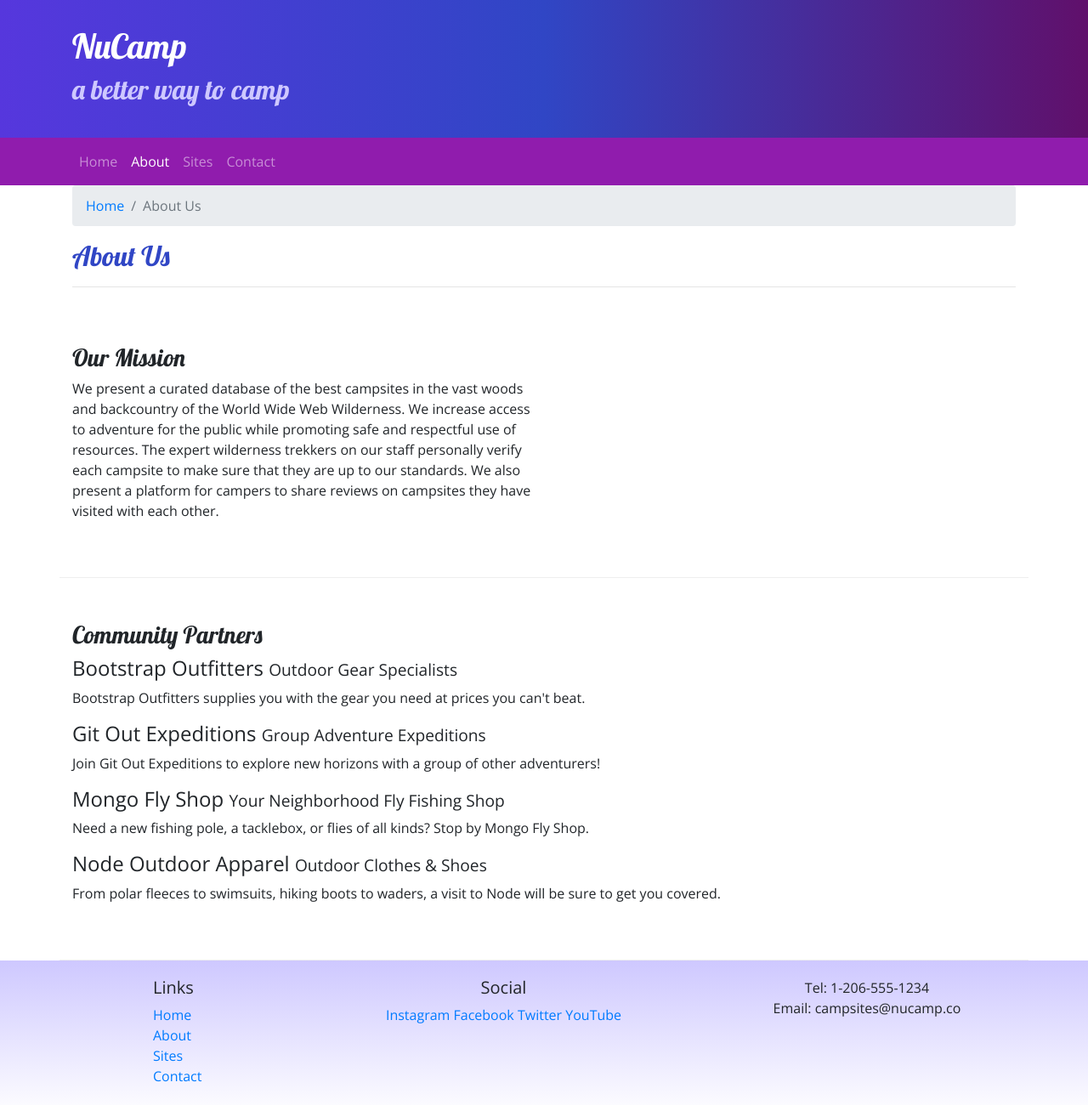
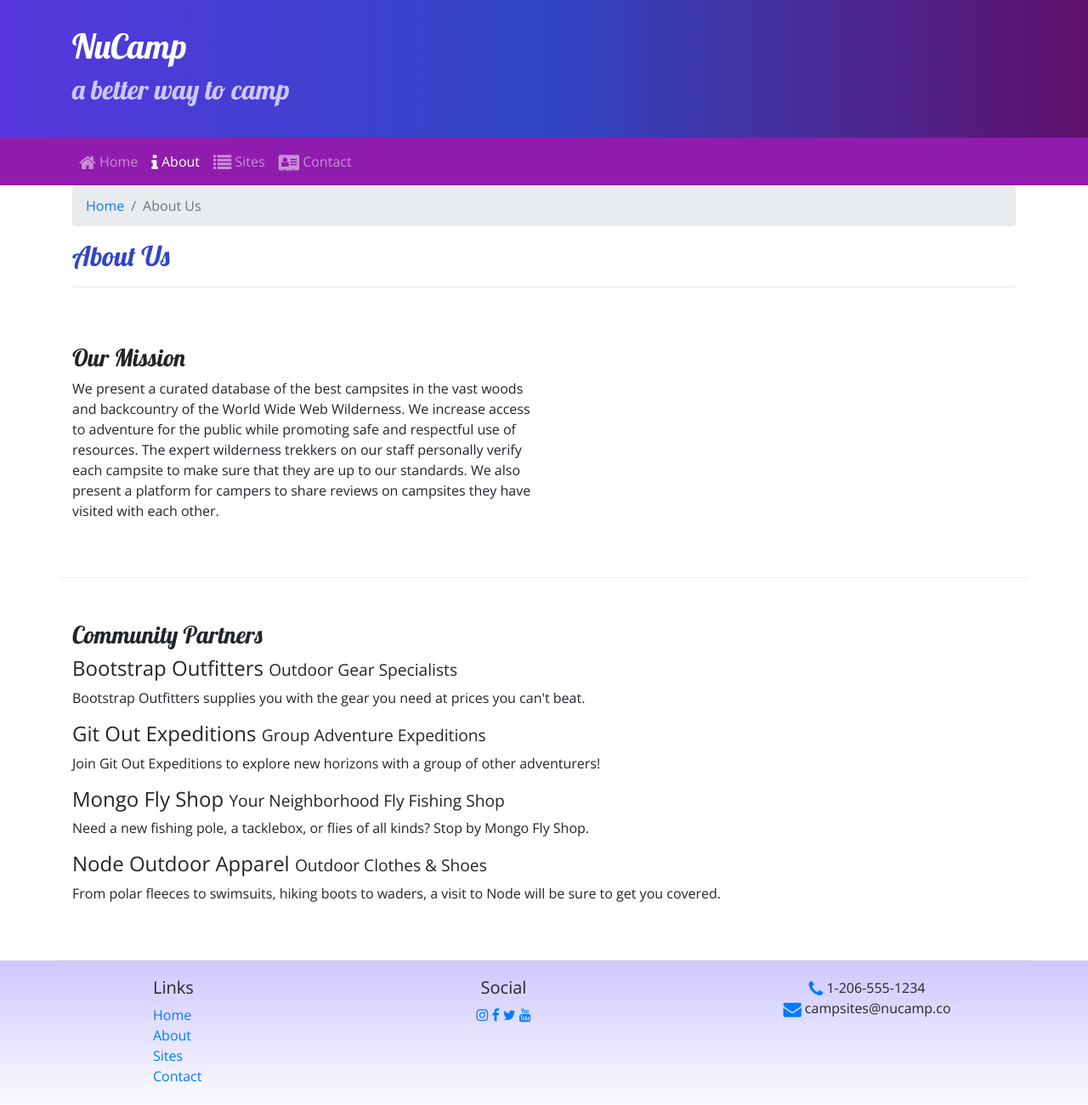
Before and after one commit to InAvision76/bootstrap-nucampsite, a website: page aboutus.html in a window 1280 px wide. Shown: the whole page at 85% size. Drawn offline with nearby package versions, Linux system fonts and the light colour scheme.

Commit message:
Installs and use the Font Awesome Icons
* installs font-awesome@4.7.0
* updates the navbar's and footer listitems with fa icons

```diff
--- a/aboutus.html
+++ b/aboutus.html
@@ -12,6 +12,10 @@
     />
 
     <!-- Additional CSS must be placed after Bootstrap CSS -->
+    <link
+      rel="stylesheet"
+      href="node_modules/font-awesome/css/font-awesome.min.css"
+    />
     <link
       rel="stylesheet"
       href="https://fonts.googleapis.com/css?family=Lobster|Open+Sans"
@@ -46,13 +50,25 @@
         <div class="collapse navbar-collapse" id="nucampNavbar">
           <ul class="navbar-nav">
             <li class="nav-item">
-              <a class="nav-link" href="index.html">Home</a>
+              <a class="nav-link" href="index.html"
+                ><i class="fa fa-home fa-lg"></i> Home</a
+              >
             </li>
             <li class="nav-item active">
-              <a class="nav-link" href="#">About</a>
+              <a class="nav-link" href="#"
+                ><i class="fa fa-info fa-lg"></i> About</a
+              >
             </li>
-            <li class="nav-item"><a class="nav-link" href="#">Sites</a></li>
-            <li class="nav-item"><a class="nav-link" href="#">Contact</a></li>
+            <li class="nav-item">
+              <a class="nav-link" href="#"
+                ><i class="fa fa-list fa-lg"></i> Sites</a
+              >
+            </li>
+            <li class="nav-item">
+              <a class="nav-link" href="#"
+                ><i class="fa fa-address-card fa-lg"></i> Contact</a
+              >
+            </li>
           </ul>
         </div>
       </div>
@@ -130,14 +146,15 @@
           </div>
           <div class="col-6 col-sm-5 text-center">
             <h5>Social</h5>
-            <a href="http://instagram.com/">Instagram</a>
-            <a href="http://facebook.com/">Facebook</a>
-            <a href="http://twitter.com/">Twitter</a>
-            <a href="http://youtube.com/">YouTube</a>
+            <a href="http://instagram.com/"><i class="fa fa-instagram"></i></a>
+            <a href="http://facebook.com/"><i class="fa fa-facebook"></i></a>
+            <a href="http://twitter.com/"><i class="fa fa-twitter"></i></a>
+            <a href="http://youtube.com/"><i class="fa fa-youtube"></i></a>
           </div>
           <div class="col-sm-4 text-center">
-            Tel: 1-206-555-1234<br />
-            Email: campsites@nucamp.co
+            <i class="fa fa-phone fa-lg text-primary"></i> 1-206-555-1234<br />
+            <i class="fa fa-envelope fa-lg text-primary"></i>
+            campsites@nucamp.co
           </div>
         </div>
       </div>
--- a/package.json
+++ b/package.json
@@ -15,6 +15,7 @@
   },
   "dependencies": {
     "bootstrap": "^4.5.2",
+    "font-awesome": "^4.7.0",
     "jquery": "^3.5.1",
     "popper.js": "^1.16.1"
   }
```
Also changed, not shown: index.html (+27 -10 lines), 1 other file.
